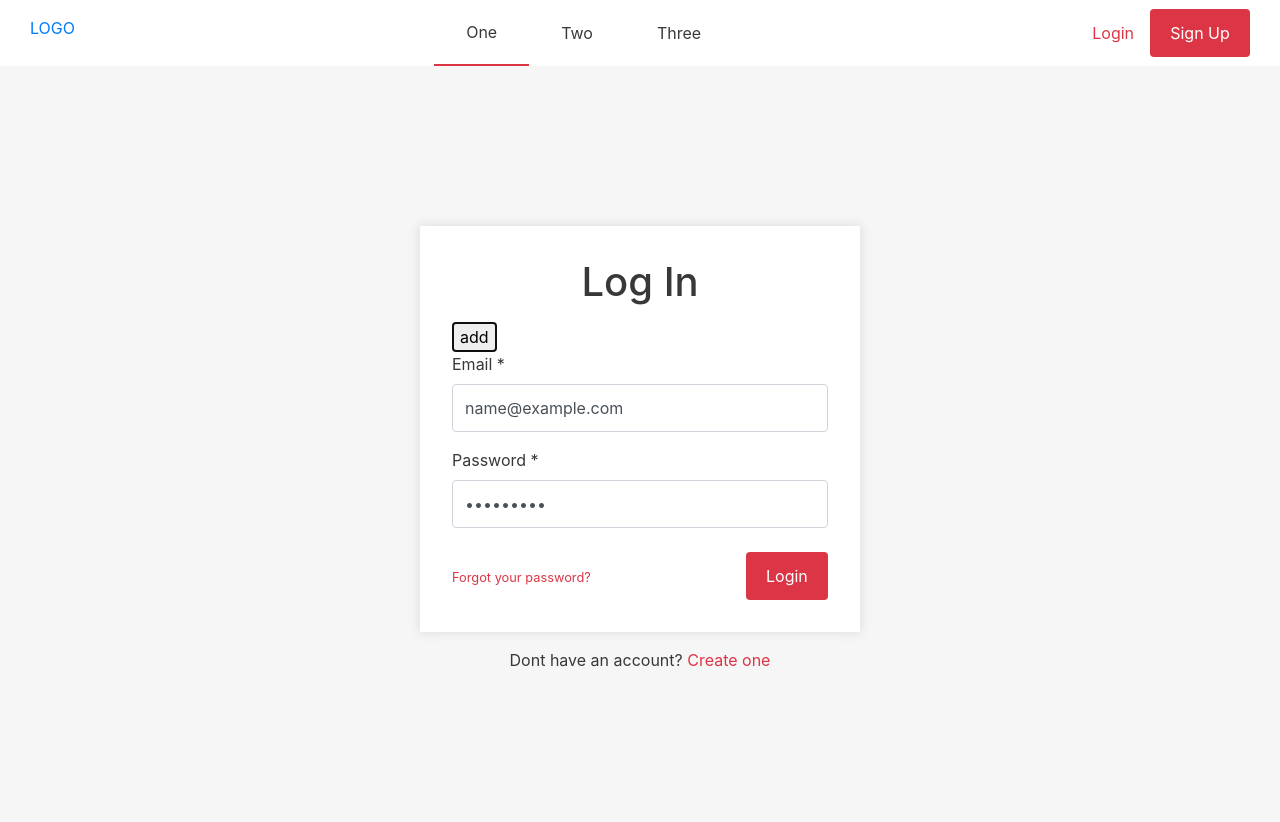
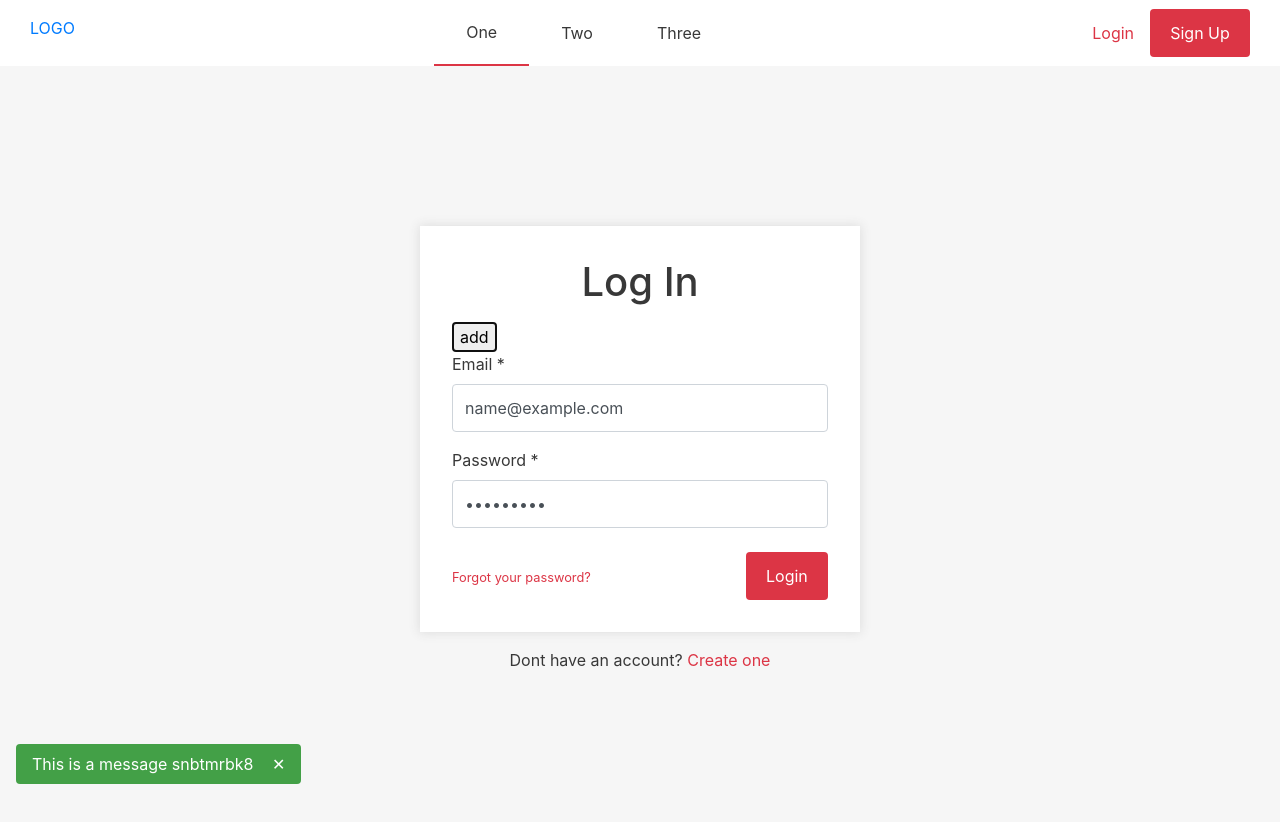
Before and after one commit to bigblobby/video_site_nest, a React app in the folder client/: page /login in a window 1280 px wide. Both pictures are taken after typing "name@example.com", "Sample123" into the empty fields and a click on the button "add". Shown: the top 822 px of the page. Built offline with nearby package versions, Linux system fonts and the light colour scheme; no server answers.

Commit message:
added notifier

```diff
--- a/client/src/js/Routes.tsx
+++ b/client/src/js/Routes.tsx
@@ -10,6 +10,7 @@ import history from "./history";
 import Header from "./components/Header";
 import PrivateRoute from "./routes/PrivateRoute";
 import GuestRoute from "./routes/GuestRoute";
+import Notifier from "./components/Notifier";
 
 const middleware = [
     thunk,
@@ -39,6 +40,7 @@ function Routes() {
             <ConnectedRouter history={history}>
                 <div className="site-content">
                     <Header />
+                    <Notifier />
 
                     <Suspense fallback={'Loading'}>
                         <Switch>
--- a/client/src/js/actions/snackbarActions.ts
+++ b/client/src/js/actions/snackbarActions.ts
@@ -10,20 +10,17 @@ const removeNotificationAction = (data) => ({
 });
 
 // Action creators
-export function addNotification(data, duration = 3000){
+export function addNotification(data){
     return (dispatch, getState) => {
         const list = [...getState().snackbarReducer.list];
-        const key = Math.random().toString(36).substr(2, 9);
-        const newData = {...data, key: key};
-
-        list.push(newData);
+        list.unshift(data);
         dispatch(addNotificationAction(list));
 
         setTimeout(() => {
             let nextList = getState().snackbarReducer.list;
-            nextList = nextList.filter(item => item.key !== key);
+            nextList = nextList.filter(item => item.key !== data.key);
             dispatch(removeNotificationAction(nextList));
-        }, duration);
+        }, data.duration);
     }
 }
 
--- /dev/null
+++ b/client/src/js/components/Notifier.tsx
@@ -0,0 +1,39 @@
+import React from 'react';
+import { connect } from 'react-redux';
+import {INotification} from "../interfaces/notification";
+import {removeNotification} from "../actions/snackbarActions";
+
+type NotifierProps = {
+    list: INotification[],
+    removeNotification: (key) => void;
+}
+
+class Notifier extends React.Component<NotifierProps> {
+    render() {
+        return (
+            <div className="notifier">
+                {
+                    this.props.list.map(item => {
+                        return (
+                            <div className={"notification " + (item.type)}>
+                                {item.message}
+                                <span className="notification__close" onClick={() => this.props.removeNotification(item.key)}>&#10005;</span>
+                            </div>
+                        )
+                    })
+                }
+            </div>
+        );
+    }
+}
+
+const mapStateToProps = ({snackbarReducer}) => {
+    const {list} = snackbarReducer;
+    return {
+        list
+    }
+}
+
+const mapDispatchToProps = {removeNotification};
+
+export default connect(mapStateToProps, mapDispatchToProps)(Notifier);
--- /dev/null
+++ b/client/src/js/interfaces/notification.ts
@@ -0,0 +1,6 @@
+export interface INotification {
+    key: string;
+    message: string;
+    type: string;
+    duration: number;
+}
--- a/client/src/js/pages/LoginPage.tsx
+++ b/client/src/js/pages/LoginPage.tsx
@@ -6,6 +6,7 @@ import Container from "../components/common/layout/Container";
 import EmailField from "../components/form/field/EmailField";
 import PasswordField from "../components/form/field/PasswordField";
 import {addNotification} from "../actions/snackbarActions";
+import {INotification} from "../interfaces/notification";
 
 type LoginPageState = {
     email: string;
@@ -17,7 +18,7 @@ type LoginPageProps = {
     location: { state: { from } };
     userLogin: (user, url) => {};
     prevUrl: string;
-    addNotification: (data, duration?) => void
+    addNotification: (data: INotification) => void
 }
 
 class LoginPage extends React.Component<LoginPageProps, LoginPageState> {
@@ -46,10 +47,13 @@ class LoginPage extends React.Component<LoginPageProps, LoginPageState> {
     };
 
     add = () => {
+        let key = Math.random().toString(36).substr(2, 9);
         this.props.addNotification({
+            key: key,
             type: 'success',
-            message: 'This is a message'
-        }, 5000)
+            message: `This is a message ${key}`,
+            duration: 5000
+        });
     }
 
     render(){
--- a/client/src/js/reducers/snackbarReducer.ts
+++ b/client/src/js/reducers/snackbarReducer.ts
@@ -3,7 +3,6 @@ const state = {
 };
 
 function snackbarReducer(initialState = state, action){
-    console.log(action);
     switch(action.type){
         case "ADD_NOTIFICATION":
             return {
--- a/client/src/scss/app.scss
+++ b/client/src/scss/app.scss
@@ -66,3 +66,4 @@
 @import "components/button";
 @import "components/card";
 @import "components/modal";
+@import "components/notifier";
--- /dev/null
+++ b/client/src/scss/components/_notifier.scss
@@ -0,0 +1,26 @@
+.notifier {
+    position: fixed;
+    z-index: 1000000;
+    left: 16px;
+    bottom: 16px;
+}
+
+.notification {
+    position: relative;
+    padding: 0.5rem 3rem 0.5rem 1rem;
+    margin-top: 1rem;
+
+    &.success {
+        background-color: #43a047;
+        color: $white;
+        border-radius: 4px;
+    }
+
+    &__close {
+        position: absolute;
+        top: 50%;
+        right: 16px;
+        transform: translateY(-50%);
+        cursor: pointer;
+    }
+}
```
